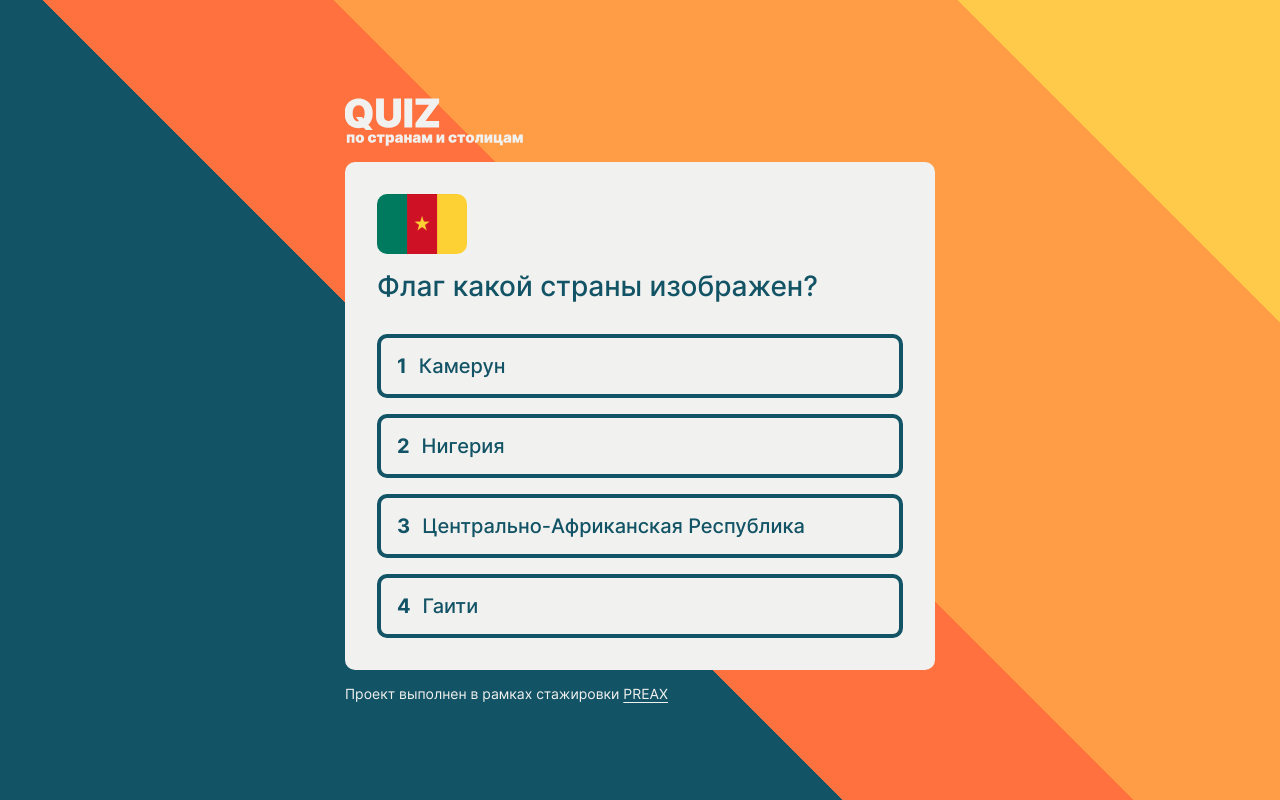
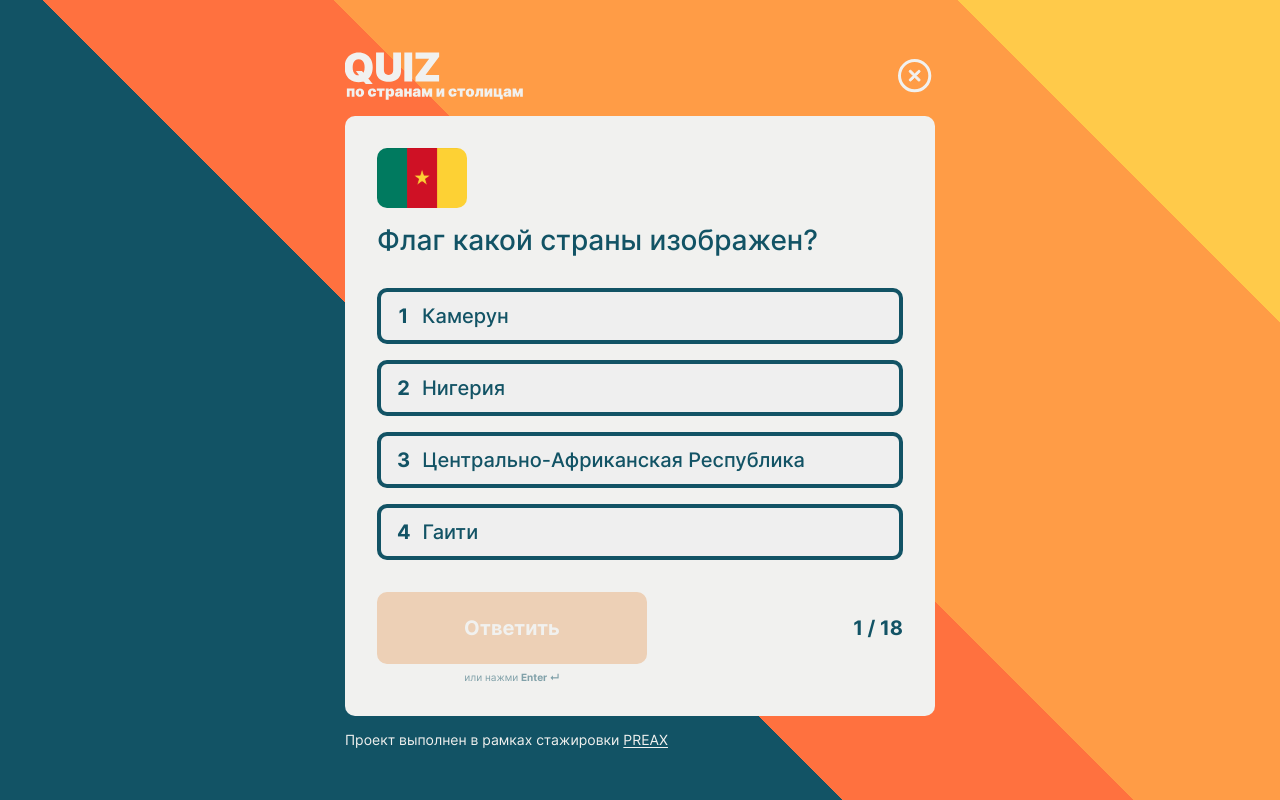
Before and after one commit to cactys/quiz-app, a React (Vite) app: page / in a window 1280 px wide. Built offline with nearby package versions, Linux system fonts and the light colour scheme.

Commit message:
добавить страничку Question, рефакторинг компонент UI Button, вернуть strict mod

```diff
--- a/src/component/Footer/Footer.module.css
+++ b/src/component/Footer/Footer.module.css
@@ -15,5 +15,5 @@
 .footerLink {
   color: var(--color-white);
   text-decoration: underline;
-  text-underline-offset: 3px;
+  text-underline-offset: 2px;
 }
--- a/src/component/UI/Button/Button.jsx
+++ b/src/component/UI/Button/Button.jsx
@@ -3,19 +3,33 @@ import styles from './Button.module.css';
 /**
  * @param handleButton ручка кнопки
  * @param title текст кнопки
- * @param type тип кнопки
+ * @param htmlType тип кнопки
  * @returns JSX.Element
  */
 
-const Button = ({ title, type, handleButton }) => {
+const Button = ({ title, htmlType, handleButton, answerCount, disabled }) => {
   return (
     <div className={styles.wrapper}>
-      <button type={type} className={styles.button} onClick={handleButton}>
-        {title}
-      </button>
-      <p className={styles.subtitle}>
-        или нажми <span className={styles.span}>Enter &#8629;</span>
-      </p>
+      <div className={styles.buttonContainer}>
+        <button
+          type={htmlType}
+          className={`${styles.button} ${
+            disabled ? styles.button_disabled : ''
+          }`}
+          onClick={handleButton}
+          disabled={disabled}
+        >
+          {title}
+        </button>
+        <p
+          className={`${styles.subtitle} ${
+            disabled ? styles.subtitle_disabled : ''
+          }`}
+        >
+          или нажми <span className={styles.span}>Enter &#8629;</span>
+        </p>
+      </div>
+      {answerCount && <p className={styles.answerCount}>1 / 18</p>}
     </div>
   );
 };
--- a/src/component/UI/Button/Button.module.css
+++ b/src/component/UI/Button/Button.module.css
@@ -1,8 +1,17 @@
 .wrapper {
   display: flex;
-  flex-direction: column;
+  justify-content: space-between;
   align-items: center;
   row-gap: 8px;
+  width: 100%;
+  padding: 0 0 20px;
+}
+
+.buttonContainer {
+  position: relative;
+  display: flex;
+  justify-content: center;
+  align-items: center;
 }
 
 .button {
@@ -15,17 +24,34 @@
   font-size: var(--font-size-m);
   line-height: var(--line-height-m);
   text-align: center;
-  background-color: var(--btm-color-active);
+  background-color: var(--btn-color-active);
   cursor: pointer;
 }
 
+.button_disabled {
+  background-color: var(--btn-color-disable);
+  cursor: default;
+}
+
 .subtitle {
+  position: absolute;
+  bottom: -19px;
   font-weight: var(--font-w-regular);
   font-size: var(--font-size-xs);
   line-height: var(--line-height-xs);
 }
 
+.subtitle_disabled {
+  color: var(--text-btn-disable);
+}
+
 .span {
-  color: var(--color-base);
   font-weight: var(--font-w-bold);
 }
+
+.answerCount {
+  font-weight: var(--font-w-bold);
+  font-size: var(--font-size-m);
+  line-height: var(--line-height-m);
+  text-align: right;
+}
--- a/src/index.jsx
+++ b/src/index.jsx
@@ -8,7 +8,7 @@ import { mockQuestions } from './mock/mock-questions';
 import './index.css';
 
 createRoot(document.getElementById('root')).render(
-  // <StrictMode>
+  <StrictMode>
     <App children={<Question {...mockQuestions} />} />
-  // </StrictMode>
+  </StrictMode>
 );
--- a/src/pages/Question/Question.jsx
+++ b/src/pages/Question/Question.jsx
@@ -1,3 +1,4 @@
+import Button from '../../component/UI/Button/Button';
 import styles from './Question.module.css';
 
 /**
@@ -22,14 +23,27 @@ const Question = (props) => {
           height={60}
         />
         <h2 className={styles.title}>{question}</h2>
+        <button type="submit" className={styles.closeBtn}>
+          Закрыть
+        </button>
       </div>
       <ul className={styles.answerList}>
         {answerOptions.map((item, index) => (
-          <li className={styles.answerList__item} key={index}>
-            {item}
+          <li className={styles.answerItem} key={index}>
+            <button type="submit" className={styles.answerBtn}>
+              {item}
+            </button>
           </li>
         ))}
       </ul>
+      <div className={styles.footer}>
+        <Button
+          title="Ответить"
+          htmlType="submit"
+          answerCount={true}
+          disabled={true}
+        />
+      </div>
     </>
   );
 };
--- a/src/pages/Question/Question.module.css
+++ b/src/pages/Question/Question.module.css
@@ -1,16 +1,32 @@
 .header {
+  position: relative;
   display: flex;
   flex-direction: column;
   row-gap: 16px;
   width: 100%;
 }
 
-.image {}
-
 .title {
   font-weight: var(--font-w-medium);
   font-size: var(--font-size-base);
   line-height: var(--line-height-base);
+}
+
+.closeBtn {
+  position: absolute;
+  top: -92px;
+  right: -32px;
+  display: inline-block;
+  width: 40px;
+  height: 40px;
+  border-radius: 50%;
+  font-size: 0;
+  background-color: var(--color-white);
+  cursor: pointer;
+  mask-image: url(../../assets/images/icons/icons__40error.svg);
+  mask-repeat: no-repeat;
+  mask-position: center;
+  mask-size: cover;
 }
 
 .answerList {
@@ -21,19 +37,34 @@
   counter-reset: listcount;
 }
 
-.answerList__item {
+.answerBtn {
+  display: flex;
+  align-items: center;
+  column-gap: 12px;
   box-sizing: border-box;
+  width: 100%;
+  height: 56px;
   border: 4px solid var(--color-base);
   border-radius: var(--radii);
   padding: 16px;
+  color: var(--color-base);
   font-weight: var(--font-w-medium);
   font-size: var(--font-size-m);
   line-height: var(--line-height-m);
   counter-increment: listcount;
 }
 
-.answerList__item::before {
+.answerBtn::before {
   content: counter(listcount);
-  padding: 0 12px 0 0;
+  min-width: 13px;
   font-weight: var(--font-w-bold);
 }
+
+.footer {
+  display: flex;
+  flex-direction: row;
+  justify-content: space-between;
+  align-items: center;
+  gap: 32px;
+  width: 100%;
+}
--- a/src/pages/Welcome/Welcome.jsx
+++ b/src/pages/Welcome/Welcome.jsx
@@ -35,7 +35,7 @@ const Welcome = ({ imageTitle, title, subtitle, contentSubtitle }) => {
         handleDecrementBtn={handleDecrementBtn}
         onChange={onChange}
       />
-      <Button title="Начать" type="submit" />
+      <Button title="Начать" htmlType="submit" />
     </>
   );
 };
--- a/src/variables.css
+++ b/src/variables.css
@@ -23,6 +23,7 @@
 
   --color-white: #f1f1ef;
   --color-base: #125365;
-  --btm-color-active: #ff9c46;
+  --btn-color-active: #ff9c46;
   --btn-color-disable: #edd0b6;
+  --text-btn-disable: #81a1a9;
 }
```
Also changed, not shown: src/pages/Result/Result.jsx (added).
